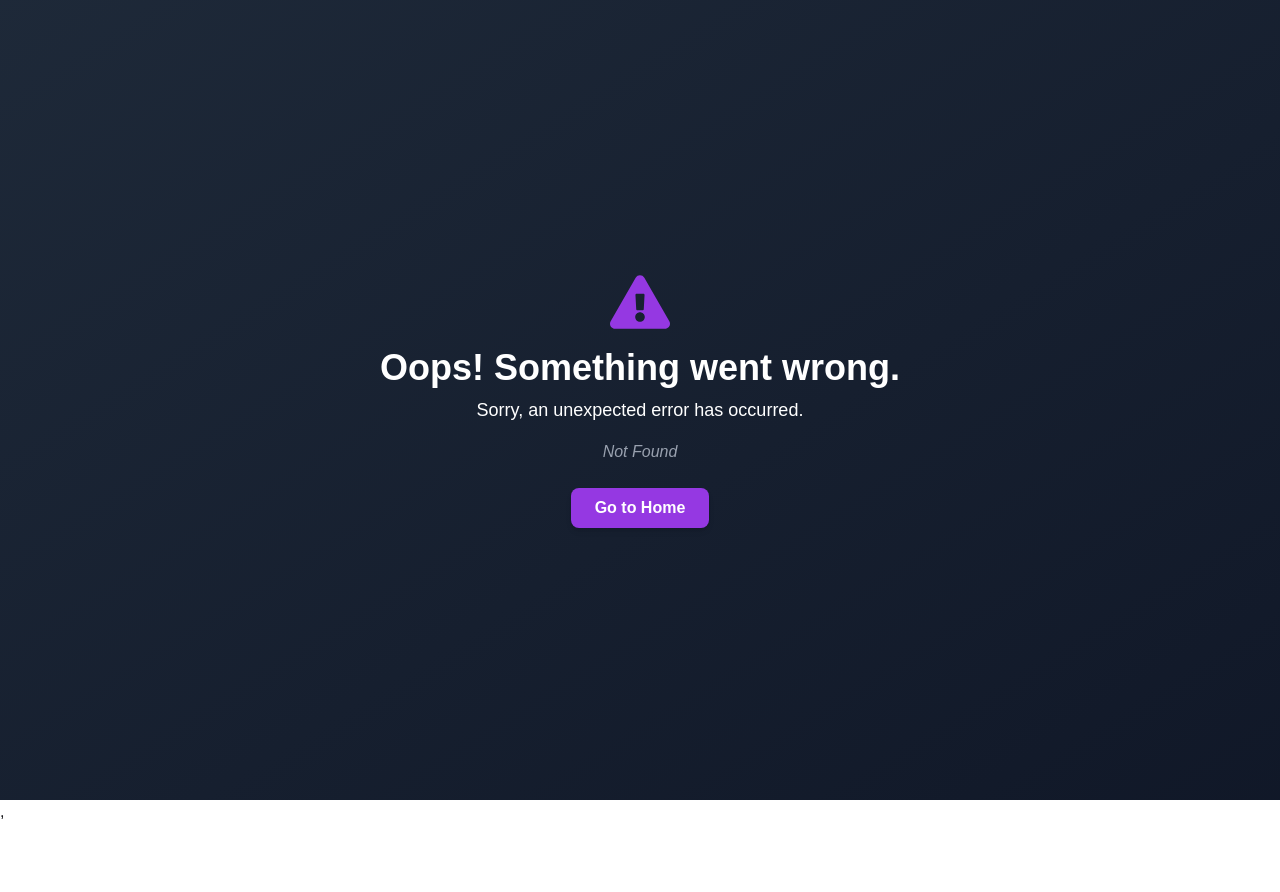
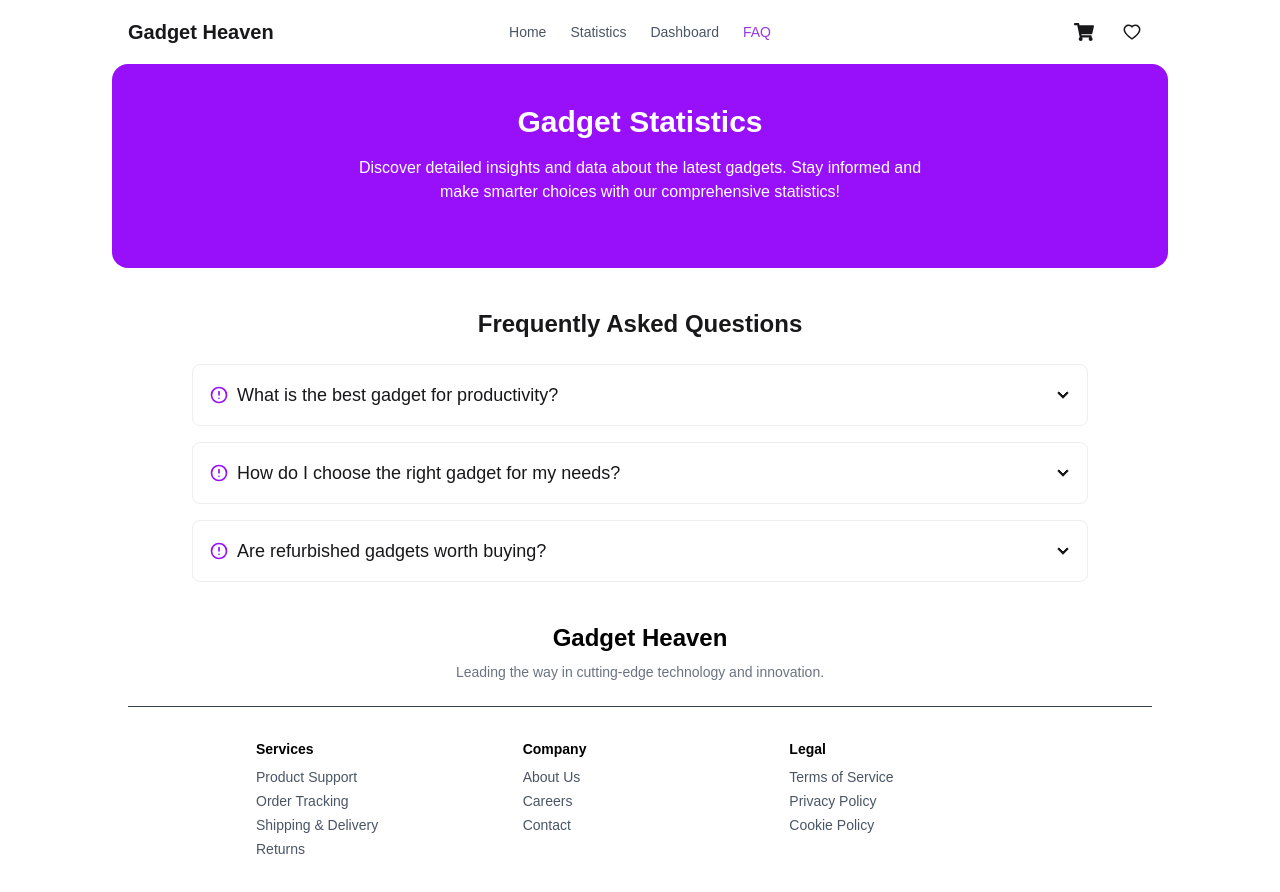
Before and after one commit to MostafijurRuman/Gadget-Heaven, a React (Vite) app: page /faq in a window 1280 px wide. Before the commit this address had no page. Shown: the top 892 px of the page. Before the commit the page ends 824 px from the top, so only its background shows below. Built offline with nearby package versions, Linux system fonts and the light colour scheme.

Commit message:
Project Done

```diff
--- a/package.json
+++ b/package.json
@@ -16,6 +16,7 @@
     "react-icons": "^5.5.0",
     "react-router-dom": "^7.6.0",
     "react-toastify": "^11.0.5",
+    "recharts": "^2.15.3",
     "tailwindcss": "^4.1.5"
   },
   "devDependencies": {
--- a/src/Components/Dashboard/Dashboard.jsx
+++ b/src/Components/Dashboard/Dashboard.jsx
@@ -1,14 +1,15 @@
 import { useContext, useEffect, useState } from "react";
 import { LuArrowUpDown } from "react-icons/lu";
 import { CartContext, WishlistContext } from "../../Context/Cart&WishlistContext";
-import { useLoaderData } from "react-router-dom";
-import { FaCheckCircle,FaCartPlus,FaTimesCircle } from "react-icons/fa";
+import { useLoaderData, useNavigate } from "react-router-dom"; // Import useNavigate
+import { FaCheckCircle, FaCartPlus, FaTimesCircle } from "react-icons/fa";
 import { toast } from "react-toastify";
 
 export default function Dashboard() {
-  const { cart, setCart,addToCart, removeFromCart } = useContext(CartContext);
+  const { cart, setCart, addToCart, removeFromCart } = useContext(CartContext);
   const { wishlist, removeFromWishlist } = useContext(WishlistContext);
   const Products = useLoaderData();
+  const navigate = useNavigate(); // Initialize useNavigate
 
   const [cartProduct, setCartProduct] = useState([]);
   const [wishlistProduct, setWishlistProduct] = useState([]);
@@ -54,19 +55,24 @@ export default function Dashboard() {
   };
 
   const handelAddToCartFromWishlist = (productId) => {
-    addToCart(productId);
+    addToCart(productId, totalCost);
     removeFromWishlist(productId);
-  }
+  };
 
   const handleRemoveFromWishlist = (productId) => {
     removeFromWishlist(productId);
     toast.error("Product Removed From Your Wishlist");
-  }
+  };
+
+  const handleCloseModal = () => {
+    document.getElementById("payment_modal").close(); // Close the modal
+    navigate("/"); // Redirect to the home page
+  };
 
   return (
     <div>
       {/* Header Section */}
-      <div className="bg-purple-600 text-white py-10 text-center">
+      <div className="bg-purple-600 text-white py-10 text-center rounded-2xl">
         <h1 className="text-3xl font-bold mb-4">Dashboard</h1>
         <p className="mb-6 max-w-xl mx-auto">
           Explore the latest gadgets that will take your experience to the next level. From smart devices to
@@ -171,9 +177,9 @@ export default function Dashboard() {
                   <h2 className="text-lg font-bold">{product.product_title}</h2>
                   <p className="text-gray-500 text-sm">{product.description}</p>
                   <p className="text-md font-semibold mt-2">Price: ${product.price}</p>
-                  <button onClick={()=>handelAddToCartFromWishlist(product.product_id)} className="btn bg-purple-600 text-white rounded-4xl mt-4 hover:bg-purple-700">
-                                                  Add To Card <FaCartPlus className="ml-2" />
-                                              </button>
+                  <button onClick={() => handelAddToCartFromWishlist(product.product_id)} className="btn bg-purple-600 text-white rounded-4xl mt-4 hover:bg-purple-700">
+                    Add To Card <FaCartPlus className="ml-2" />
+                  </button>
                 </div>
                 <div>
                   <button onClick={() => handleRemoveFromWishlist(product.product_id)}>
@@ -202,11 +208,12 @@ export default function Dashboard() {
               Total: <span>${modalTotalCost}</span>
             </p>
             <div className="modal-action justify-center mt-4">
-              <form method="dialog">
-                <button className="bg-gray-200 text-black py-2 px-6 rounded-full hover:bg-gray-300 transition">
-                  Close
-                </button>
-              </form>
+              <button
+                className="bg-gray-200 text-black py-2 px-6 rounded-full hover:bg-gray-300 transition"
+                onClick={handleCloseModal} // Call handleCloseModal on click
+              >
+                Close
+              </button>
             </div>
           </div>
         </dialog>
--- /dev/null
+++ b/src/Components/Faq/Faq.jsx
@@ -0,0 +1,70 @@
+
+export default function Faq() {
+  return (
+    <div>
+        {/* Header Section */}
+      <div className="bg-purple-600 text-white py-10 text-center rounded-2xl">
+        <h1 className="text-3xl font-bold mb-4">Gadget Statistics</h1>
+        <p className="mb-6 max-w-xl mx-auto">
+          Discover detailed insights and data about the latest gadgets. Stay informed and make smarter choices with our comprehensive statistics!
+        </p>
+      </div>
+    {/* FAQ Section */}
+    <div className="mt-10 max-w-4xl mx-auto">
+      <h2 className="text-2xl font-bold text-center mb-6">Frequently Asked Questions</h2>
+      <div className="space-y-4">
+        <div tabIndex={0} className="collapse collapse-arrow border border-base-300 bg-base-100 rounded-box">
+        <div className="collapse-title text-lg font-medium">
+          <span className="flex items-center">
+            <i className="mr-2 text-purple-600">
+            <svg xmlns="http://www.w3.org/2000/svg" className="h-5 w-5" fill="none" viewBox="0 0 24 24" stroke="currentColor">
+              <path strokeLinecap="round" strokeLinejoin="round" strokeWidth={2} d="M12 8v4m0 4h.01M21 12a9 9 0 11-18 0 9 9 0 0118 0z" />
+            </svg>
+            </i>
+            What is the best gadget for productivity?
+          </span>
+        </div>
+        <div className="collapse-content">
+          <p>
+            The best gadget for productivity depends on your needs, but popular choices include tablets, smartwatches, and noise-canceling headphones.
+          </p>
+        </div>
+        </div>
+        <div tabIndex={0} className="collapse collapse-arrow border border-base-300 bg-base-100 rounded-box">
+        <div className="collapse-title text-lg font-medium">
+          <span className="flex items-center">
+            <i className="mr-2 text-purple-600">
+            <svg xmlns="http://www.w3.org/2000/svg" className="h-5 w-5" fill="none" viewBox="0 0 24 24" stroke="currentColor">
+              <path strokeLinecap="round" strokeLinejoin="round" strokeWidth={2} d="M12 8v4m0 4h.01M21 12a9 9 0 11-18 0 9 9 0 0118 0z" />
+            </svg>
+            </i>
+            How do I choose the right gadget for my needs?
+          </span>
+        </div>
+        <div className="collapse-content">
+          <p>
+            Consider your budget, the features you need, and read reviews to make an informed decision. Comparing specifications can also help.
+          </p>
+        </div>
+        </div>
+        <div tabIndex={0} className="collapse collapse-arrow border border-base-300 bg-base-100 rounded-box">
+        <div className="collapse-title text-lg font-medium">
+          <span className="flex items-center">
+            <i className="mr-2 text-purple-600">
+            <svg xmlns="http://www.w3.org/2000/svg" className="h-5 w-5" fill="none" viewBox="0 0 24 24" stroke="currentColor">
+              <path strokeLinecap="round" strokeLinejoin="round" strokeWidth={2} d="M12 8v4m0 4h.01M21 12a9 9 0 11-18 0 9 9 0 0118 0z" />
+            </svg>
+            </i>
+            Are refurbished gadgets worth buying?
+          </span>
+        </div>
+        <div className="collapse-content">
+          <p>
+            Refurbished gadgets can be a great way to save money, but ensure you buy from a reputable seller and check the warranty.
+          </p>
+        </div>
+        </div>
+      </div>
+    </div> </div>
+  )
+}
--- a/src/Components/Header/Header.jsx
+++ b/src/Components/Header/Header.jsx
@@ -1,10 +1,14 @@
 import { FaShoppingCart } from "react-icons/fa";
 import { AiOutlineHeart } from "react-icons/ai";
 import { NavLink, useLocation } from "react-router-dom";
+import { useContext } from "react";
+import { CartContext, WishlistContext } from "../../Context/Cart&WishlistContext";
 
 export default function Header() {
     const location = useLocation();
     const isHome = location.pathname === "/";
+    const {cart}=useContext(CartContext);
+    const {wishlist}=useContext(WishlistContext);
 
     return (
         <div>
@@ -72,6 +76,18 @@ export default function Header() {
                                     Dashboard
                                 </NavLink>
                             </li>
+                            <li>
+                                <NavLink
+                                    to="/faq"
+                                    className={({ isActive }) =>
+                                        `${isActive ? "text-main" : ""} ${
+                                            isHome ? "text-white" : ""
+                                        }`
+                                    }
+                                >
+                                    FAQ
+                                </NavLink>
+                            </li>
                         </ul>
                     </div>
 
@@ -124,18 +140,56 @@ export default function Header() {
                                     Dashboard
                                 </NavLink>
                             </li>
+                            <li>
+                                <NavLink
+                                    to="/faq"
+                                    className={({ isActive }) =>
+                                        `${isActive ? "text-main" : ""} ${
+                                            isHome ? "text-white" : ""
+                                        }`
+                                    }
+                                >
+                                    FAQ
+                                </NavLink>
+                            </li>
                         </ul>
                     </div>
 
                     {/* Icons */}
                     <div className="flex-1 flex justify-end gap-2">
-                        <NavLink to="/cart" className="btn btn-circle btn-ghost text-xl ">
-                            <FaShoppingCart />
+                        <NavLink to="/dashboard" className="btn btn-circle btn-ghost text-xl ">
+                            {
+                                cart.length > 0 ? (
+                                    <div>
+                                        <div className="dropdown dropdown-end">
+                                        <div tabIndex={0} role="button" className="btn btn-ghost btn-circle">
+                                            <div className="indicator">
+                                            <svg xmlns="http://www.w3.org/2000/svg" className="h-5 w-5" fill="none" viewBox="0 0 24 24" stroke="currentColor"> <path strokeLinecap="round" strokeLinejoin="round" strokeWidth="2" d="M3 3h2l.4 2M7 13h10l4-8H5.4M7 13L5.4 5M7 13l-2.293 2.293c-.63.63-.184 1.707.707 1.707H17m0 0a2 2 0 100 4 2 2 0 000-4zm-8 2a2 2 0 11-4 0 2 2 0 014 0z" /> </svg>
+                                            <span className="badge badge-sm bg-transparent border-none indicator-item text-orange-400 pb-2">{cart.length}</span>
+                                            </div>
+                                        </div>
+
+                                        </div>
+                                    </div>
+                                ) : (
+                                    <FaShoppingCart />
+                                )
+                            }
                         </NavLink>
-                        <NavLink to="/favorites" className="btn btn-circle btn-ghost text-xl">
-                            <AiOutlineHeart />
+                        <NavLink to="/dashboard" className="btn btn-circle btn-ghost text-xl">
+                            {
+                                wishlist.length > 0 ? (
+                                    <div className="indicator">
+                                        <AiOutlineHeart />
+                                        <span className="badge badge-sm bg-transparent border-none indicator-item text-orange-400 pb-2">{wishlist.length}</span>
+                                    </div>
+                                ) : (
+                                    <AiOutlineHeart />
+                                )
+                            }
                         </NavLink>
                     </div>
+
                 </div>
             </div>
         </div>
--- a/src/Components/Root/Root.jsx
+++ b/src/Components/Root/Root.jsx
@@ -8,6 +8,7 @@ const titles = {
     "/": "Home | Gadget Heaven",
     "/statistics": "Statistics | Gadget Heaven",
     "/dashboard": "Dashboard | Gadget Heaven",
+    "/productdetails": "Product | Gadget Heaven",
 };
 
 export default function Root() {
--- a/src/Components/Statistics/Statistics.jsx
+++ b/src/Components/Statistics/Statistics.jsx
@@ -1,9 +1,51 @@
+import { ComposedChart, Bar, Area, Scatter, XAxis, YAxis, CartesianGrid, Tooltip, Legend, ResponsiveContainer } from "recharts";
+
+export default function Statistics() {
+  // Sample data for the chart
+  const data = [
+  { name: "Dell Inspiron 15", price: 550, rating: 4.5 },
+  { name: "HP Pavilion 14", price: 620, rating: 4.7 },
+  { name: "MacBook Air M2", price: 999, rating: 4.8 },
+  { name: "Lenovo IdeaPad Flex 5", price: 580, rating: 4.3 },
+  { name: "Asus VivoBook 15", price: 510, rating: 4.2 },
+  { name: "Acer Aspire 7", price: 570, rating: 4.6 },
+  { name: "iPhone 14", price: 799, rating: 4.9 },
+  { name: "Samsung Galaxy S22", price: 850, rating: 4.7 },
+  { name: "Google Pixel 6", price: 599, rating: 4.5 },
+  { name: "Logitech MX Master 3", price: 99, rating: 4.8 },
+  { name: "Anker Soundcore Headphones", price: 69, rating: 4.4 },
+  { name: "Samsung Galaxy Buds Pro", price: 199, rating: 4.6 },
+  { name: "Apple AirPods Pro", price: 249, rating: 4.7 },
+  { name: "Apple iPad Pro 11", price: 799, rating: 4.9 },
+  { name: "Samsung Galaxy Tab S8", price: 699, rating: 4.8 },
+];
 
 
-export default function Statistics() {
   return (
     <div>
-      <h1>This is form Statistics</h1>
+      {/* Header Section */}
+      <div className="bg-purple-600 text-white py-10 text-center rounded-2xl">
+        <h1 className="text-3xl font-bold mb-4">Gadget Statistics</h1>
+        <p className="mb-6 max-w-xl mx-auto">
+          Discover detailed insights and data about the latest gadgets. Stay informed and make smarter choices with our comprehensive statistics!
+        </p>
+      </div>
+
+      {/* Chart Section */}
+      <div className="mt-10">
+        <ResponsiveContainer width="95%" height={400}>
+          <ComposedChart data={data}>
+            <CartesianGrid strokeDasharray="3 3" />
+            <XAxis dataKey="name" />
+            <YAxis />
+            <Tooltip />
+            <Legend />
+            <Area type="monotone" dataKey="price" fill="#8884d8" stroke="#8884d8" />
+            <Bar dataKey="price" barSize={20} fill="#413ea0" />
+            <Scatter dataKey="rating" fill="red" />
+          </ComposedChart>
+        </ResponsiveContainer>
+      </div>
     </div>
-  )
+  );
 }
--- a/src/Context/Cart&WishlistContext.jsx
+++ b/src/Context/Cart&WishlistContext.jsx
@@ -6,6 +6,8 @@ export const WishlistContext = createContext();
 export const CartProvider = ({ children }) => {
     const [cart, setCart] = React.useState([]);
     const [wishlist, setWishlist] = React.useState([]);
+    const [totalCostx, setTotalCostx] = React.useState(0);
+    console.log(totalCostx)
 
     const addToCart = (item) => {
         setCart((prevCart) => [...prevCart, item]);
@@ -30,7 +32,7 @@ export const CartProvider = ({ children }) => {
 
     return (
 
-        <CartContext.Provider value={{ cart,setCart, addToCart, removeFromCart }}>
+        <CartContext.Provider value={{ cart,setCart, addToCart, removeFromCart,setTotalCostx }}>
             <WishlistContext.Provider value={{ wishlist, addToWishlist, removeFromWishlist }}>
                 {children}
             </WishlistContext.Provider>
--- a/src/main.jsx
+++ b/src/main.jsx
@@ -12,6 +12,7 @@ import Statistics from './Components/Statistics/Statistics';
 import Dashboard from './Components/Dashboard/Dashboard'
 import ProductDetails from './Components/Main/ProductDetails';
 import { CartProvider } from './Context/Cart&WishlistContext';
+import Faq from './Components/Faq/Faq';
 
 const router = createBrowserRouter([
   {
@@ -37,6 +38,10 @@ const router = createBrowserRouter([
         element: <Dashboard></Dashboard>,
         loader: () => fetch('../public/Products.json'),
       },
+      {
+        path: "/faq",
+        element: <Faq></Faq>,
+      }
     ],
   },
 ]);
```
Also changed, not shown: 2 other files (tests, documents, lock files or other folders).
